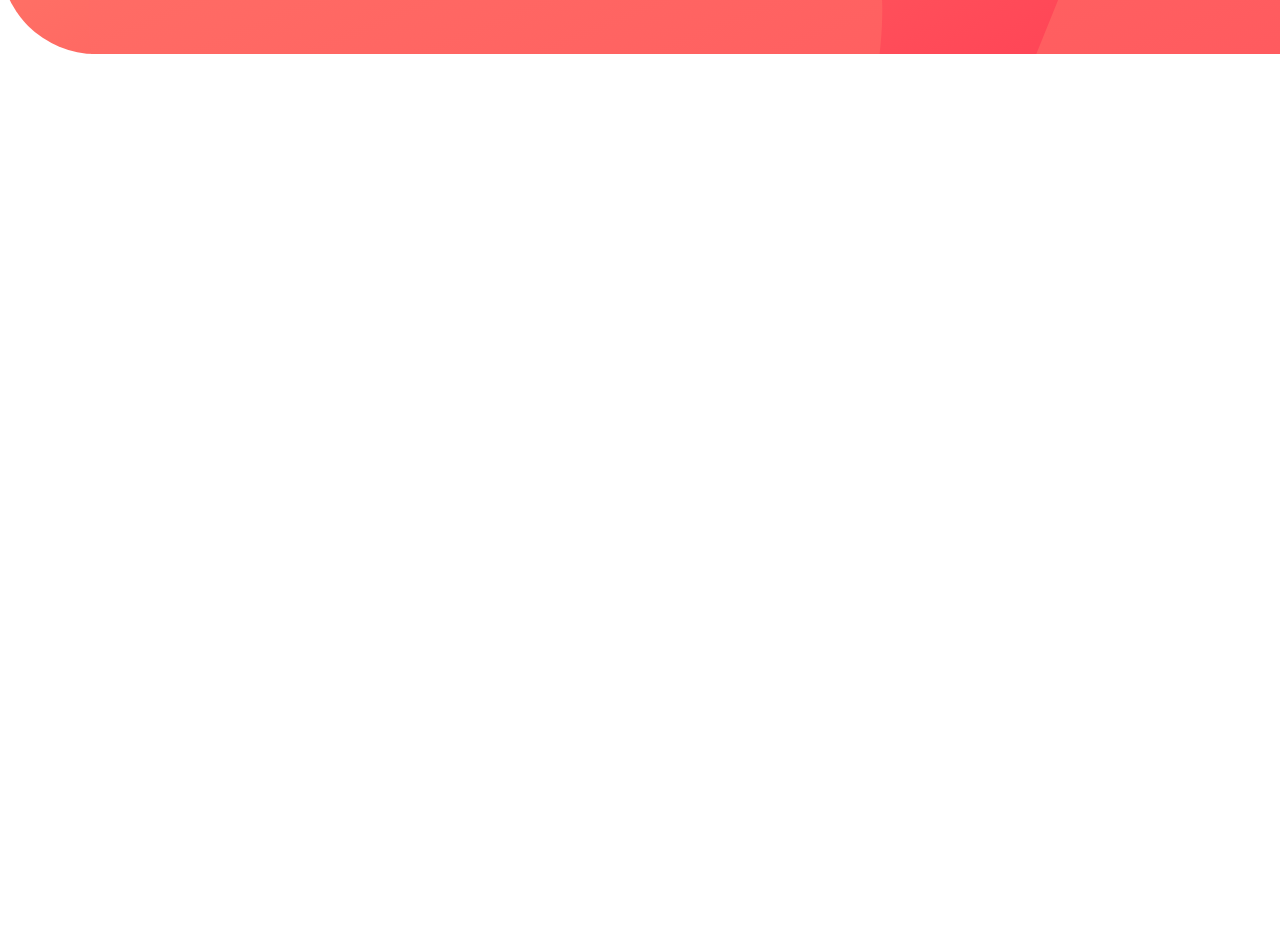
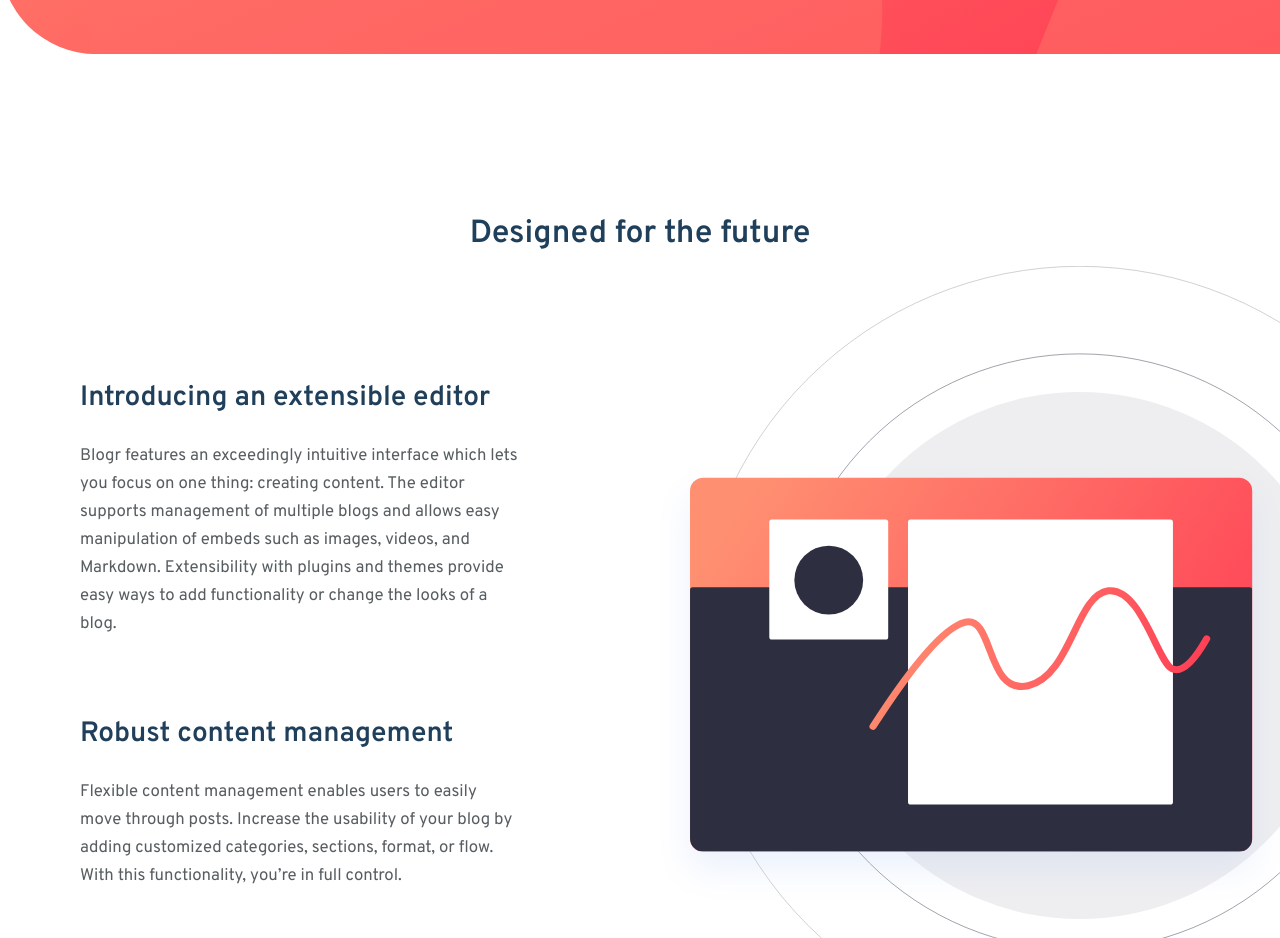
Before and after one commit to Kasp96/Blogr-landing-page, a plain HTML site: page index.html in a window 1280 px wide. Shown: the part 491-1429 px from the top of the page. Before the commit the page ends 800 px from the top, so only its background shows below. Drawn offline with Linux system fonts and the light colour scheme.

Commit message:
Finish first section mobile/desktop

```diff
--- a/index.html
+++ b/index.html
@@ -39,8 +39,8 @@
         </div>
 
       </nav>
-      <header class="padding-l">
-        <h1>A modern publishing platform</h1>
+      <header class="header-padding">
+        <h1 id="1">A modern publishing platform</h1>
         <p>Grow your audience and build your online brand</p>
         <div class="btns">
           <button class="button">Start for Free</button>
@@ -49,33 +49,42 @@
       </header>
     </div>
 
+    <main>
+      <section id="2" class="first-section">
+        <h2>Designed for the future</h2>
+        <div class="section-container">
+          <div class="column">
+            <div class="paragraph">
+              <h3>Introducing an extensible editor</h3>
+              <p>Blogr features an exceedingly intuitive interface which lets you focus on one thing: creating content.
+                The editor supports management of multiple blogs and allows easy manipulation of embeds such as images,
+                videos, and Markdown. Extensibility with plugins and themes provide easy ways to add functionality or
+                change the looks of a blog.</p>
+            </div>
+            <div class="paragraph">
+              <h3>Robust content management</h3>
+              <p>Flexible content management enables users to easily move through posts. Increase the usability of your
+                blog
+                by adding customized categories, sections, format, or flow. With this functionality, you’re in full
+                control.</p>
+            </div>
+          </div>
+          <div class="column">
+            <picture>
+              <source media="(min-width: 992px)" srcset="./images/illustration-editor-desktop.svg">
+              <img src="./images/illustration-editor-mobile.svg">
+            </picture>
+          </div>
+        </div>
+      </section>
+    </main>
+
+  </div>
+
+  <!--
 
 
 
-
-
-
-
-
-
-  </div>
-  <!-- A modern publishing platform
-  Grow your audience and build your online brand
-
-  Start for Free
-  Learn More
-
-  Designed for the future
-
-  Introducing an extensible editor
-  Blogr features an exceedingly intuitive interface which lets you focus on one thing: creating content.
-  The editor supports management of multiple blogs and allows easy manipulation of embeds such as images,
-  videos, and Markdown. Extensibility with plugins and themes provide easy ways to add functionality or
-  change the looks of a blog.
-
-  Robust content management
-  Flexible content management enables users to easily move through posts. Increase the usability of your blog
-  by adding customized categories, sections, format, or flow. With this functionality, you’re in full control.
 
   State of the Art Infrastructure
   With reliability and speed in mind, worldwide data centers provide the backbone for ultra-fast connectivity.
--- a/style.css
+++ b/style.css
@@ -14,6 +14,7 @@
 	--clr-primary-300: hsl(355, 100%, 74%);
 	--clr-neutral-900: hsl(240, 10%, 16%);
 	--clr-neutral-400: hsl(207, 13%, 34%);
+	--clr-neutral-300: hsl(204, 5%, 36%);
 	--clr-neutral-200: hsl(240, 2%, 79%);
 	--clr-neutral-150: hsla(0, 0%, 100%, 0.7);
 	--clr-neutral-100: hsl(0, 0%, 100%);
@@ -42,7 +43,12 @@ nav {
 	padding-left: 1.5rem;
 	padding-right: 1.5rem;
 }
-.padding-l {
+.container {
+	text-align: center;
+	overflow: hidden;
+}
+
+.header-padding {
 	padding: 0 2rem;
 }
 
@@ -149,8 +155,50 @@ header p {
 	justify-content: center;
 	gap: 1rem;
 }
+.first-section {
+	padding-top: 7rem;
+}
+.first-section h2 {
+	font-size: clamp(1.75rem, 2.5vw, 2.5rem);
+	font-family: var(--ff-overpass);
+	color: var(--clr-primary-700);
+	margin-bottom: 3.5rem;
+}
 
-@media (min-width: 48rem) {
+.first-section .section-container {
+	display: flex;
+	flex-direction: column-reverse;
+	align-items: center;
+}
+.first-section .column {
+	flex: 0 0 100%;
+	padding: 0 2rem;
+}
+.first-section .column img {
+	scale: 1.25;
+	margin-top: 2rem;
+	margin-bottom: 5rem;
+	overflow: hidden;
+}
+.first-section h3 {
+	font-size: 1.75rem;
+	font-family: var(--ff-overpass);
+	font-weight: 700;
+	color: var(--clr-primary-700);
+	line-height: 2rem;
+	margin-bottom: 1rem;
+}
+.first-section .paragraph:nth-of-type(2) h3 {
+	margin-top: 3rem;
+}
+.first-section p {
+	font-size: 1.05rem;
+	font-family: var(--ff-overpass);
+	color: var(--clr-neutral-300);
+	line-height: 1.75rem;
+}
+
+@media (min-width: 62rem) {
 	.burger-open {
 		display: none;
 	}
@@ -177,10 +225,56 @@ header p {
 	header p {
 		margin-bottom: 3rem;
 	}
+	.first-section {
+		padding-top: 10rem;
+	}
+
+	.first-section .section-container {
+		flex-direction: row;
+		margin-left: 5rem;
+		gap: 5rem;
+	}
+	.first-section .column {
+		flex: 0 0 50%;
+		text-align: left;
+		padding: 0;
+	}
+	.first-section .column:first-of-type {
+		padding-right: 5rem;
+	}
+	.first-section h2 {
+		margin-bottom: 5rem;
+	}
+
+	.first-section h3 {
+		font-size: 1.75rem;
+		font-family: var(--ff-overpass);
+		font-weight: 700;
+		color: var(--clr-primary-700);
+		line-height: 2rem;
+		margin-bottom: 1.75rem;
+	}
+	.first-section .paragraph:nth-of-type(2) h3 {
+		margin-top: 5rem;
+	}
+
+	.first-section .column img {
+		scale: 1.35;
+		margin-bottom: 0;
+	}
 }
+
 @media (min-width: 1200px) {
 	nav {
 		padding-left: 10rem;
 		padding-right: 10rem;
 	}
+	.first-section .column:first-of-type {
+		padding-right: 10rem;
+	}
 }
+@media (min-width: 1400px) {
+	.first-section .section-container {
+		margin-left: 10rem;
+	}
+}
```
